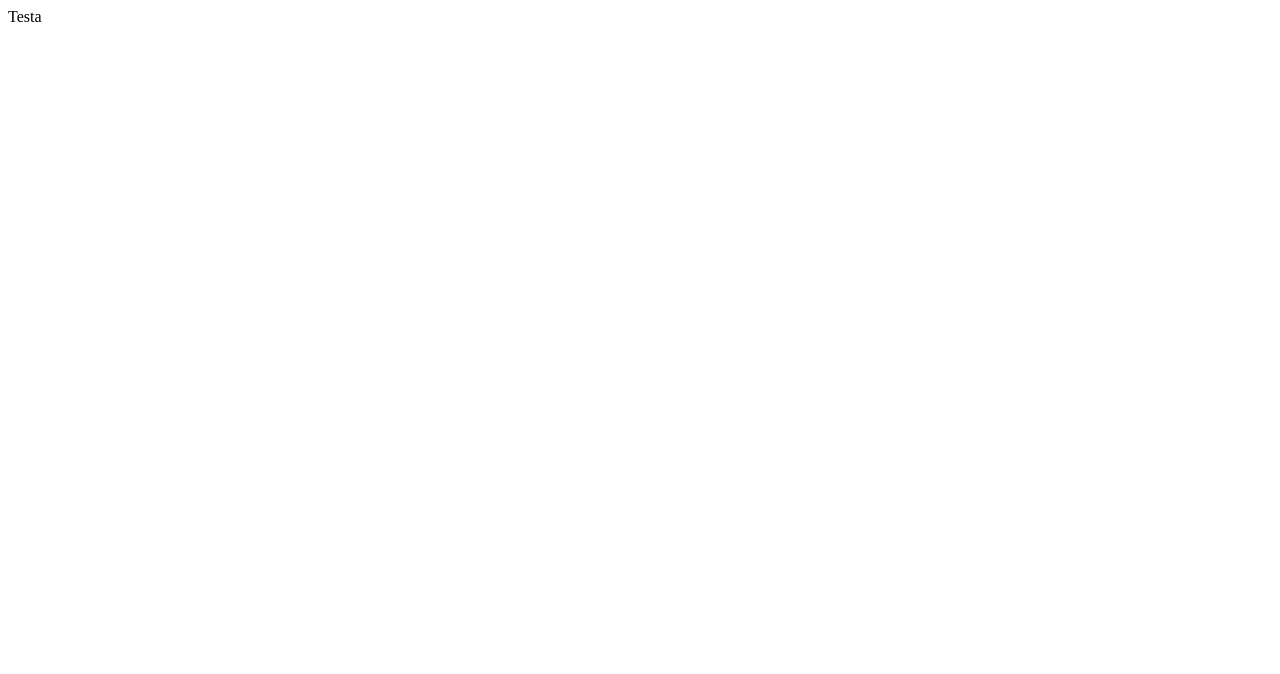
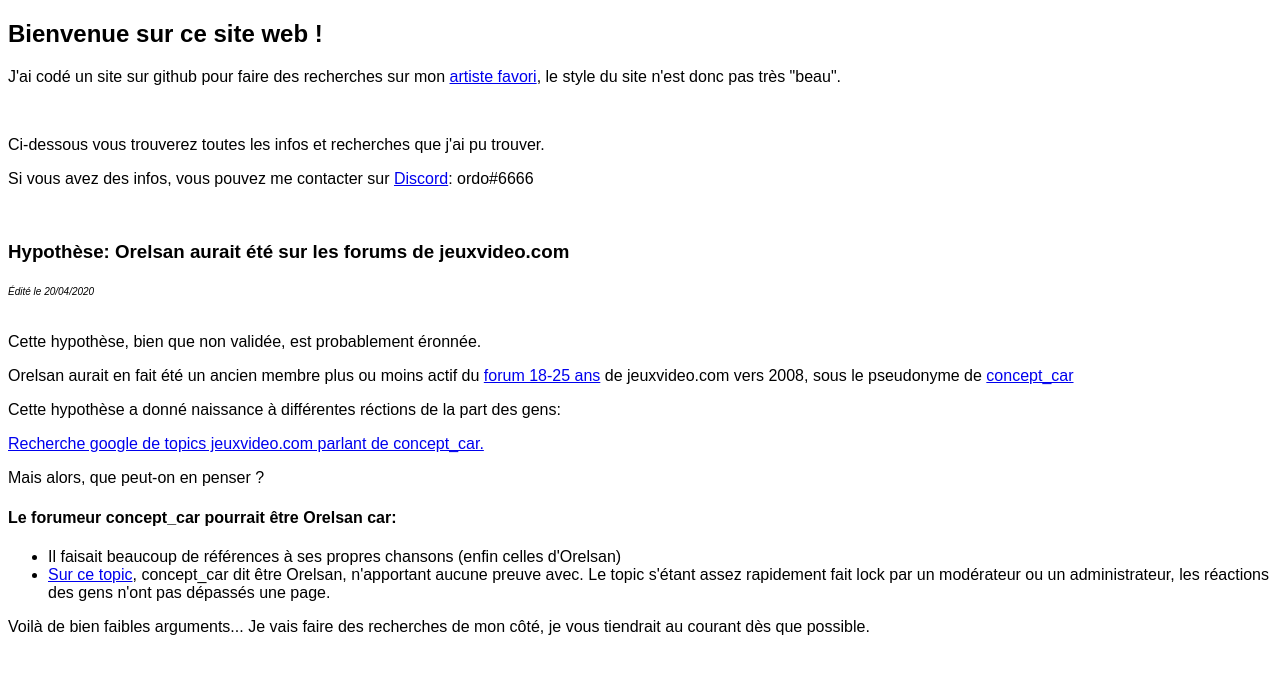
Before and after one commit to OrelsanFan/Orelsan, a plain HTML site: page index.html in a window 1280 px wide. Drawn offline with Linux system fonts and the light colour scheme.

Commit message:
Update index.html

```diff
--- a/index.html
+++ b/index.html
@@ -1,12 +1,46 @@
 
-
+<!doctype html>
 <html>
 <head>
+    <meta charset="utf-8">
     <title>Orelsan website</title>
 </head>
 
 <body>
-    <p>Testa</p>
+
+    <FONT face="arial">
+    <h2>Bienvenue sur ce site web !</h2>
+    <p>J'ai codé un site sur github pour faire des recherches sur mon <a href="https://fr.wikipedia.org/wiki/Orelsan" target="_blank">artiste favori</a>, le style du site n'est donc pas très "beau".</p>
+    </br>
+    <p>Ci-dessous vous trouverez toutes les infos et recherches que j'ai pu trouver.</p>
+    <p>Si vous avez des infos, vous pouvez me contacter sur <a href="https://discord.gg" target="_blank">Discord</a>: ordo#6666</p>
+    </br>
+
+
+
+    <h3>Hypothèse: Orelsan aurait été sur les forums de jeuxvideo.com</h3>
+    <FONT size="1pt"> <I>Édité le 20/04/2020</I> </FONT>
+    </br>
+    </br>
+
+
+    <p>Cette hypothèse, bien que non validée, est probablement éronnée.</p>
+    <p>Orelsan aurait en fait été un ancien membre plus ou moins actif du <a href="http://www.jeuxvideo.com/forums/0-51-0-1-0-1-0-blabla-18-25-ans.htm" target="_blank">forum 18-25 ans</a> de jeuxvideo.com vers 2008, sous le pseudonyme de <a href="http://www.jeuxvideo.com/profil/concept_car?mode=infos" target =" _blank">concept_car </a></p>
+    <p>Cette hypothèse a donné naissance à différentes réctions de la part des gens:</p>
+    <p><a href="https://www.google.com/search?q=concept_car%20site:jeuxvideo.com" target= "_blank">Recherche google de topics jeuxvideo.com parlant de concept_car.</a></p>
+    <p>Mais alors, que peut-on en penser ?</p>
+
+    <h4>Le forumeur concept_car pourrait être Orelsan car:</h4>
+    <ul>
+        <li>Il faisait beaucoup de références à ses propres chansons (enfin celles d'Orelsan)</li>
+        <li><a href="http://www.jeuxvideo.com/forums/1-51-7964048-1-0-1-0-confession-je-suis-orelsan.htm" target= "_blank">Sur ce topic</a>, concept_car dit être Orelsan, n'apportant aucune preuve avec. Le topic s'étant assez rapidement fait lock par un modérateur ou un administrateur, les réactions des gens n'ont pas dépassés une page.</li>
+    </ul>
+    <p>Voilà de bien faibles arguments... Je vais faire des recherches de mon côté, je vous tiendrait au courant dès que possible.</p>
+
+
+
+
+    </FONT>
 </body>
 
 </html>
```
